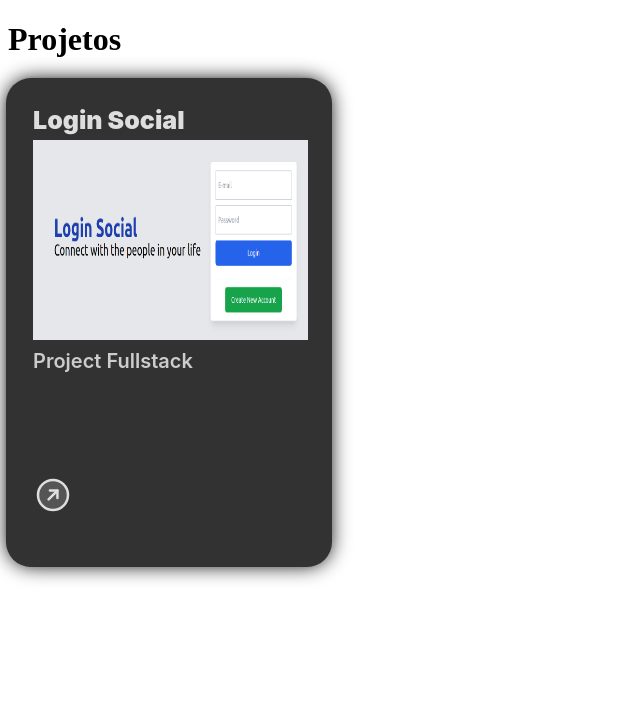
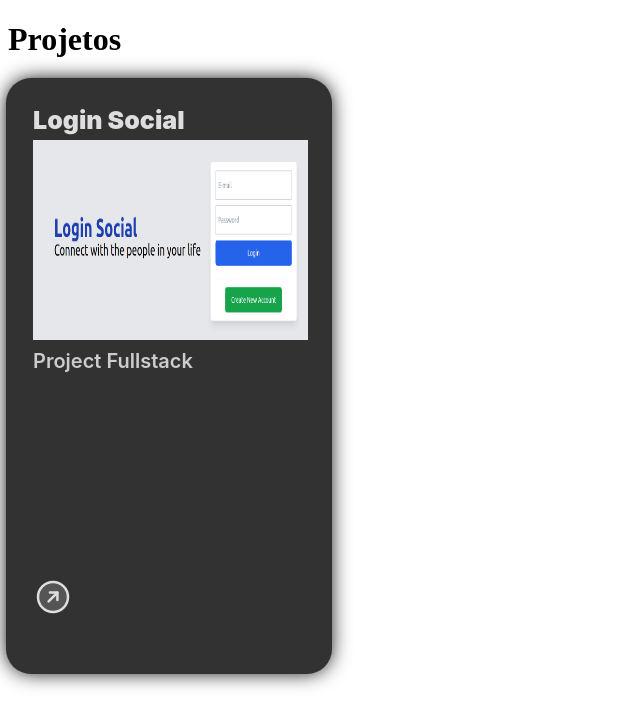
Before and after one commit to ElieltonRamos/ElieltonRamos.github.io, a Next.js app: page /projects in a window 1280 px wide. Shown: the top 726 px of the page, without its empty margins (0-640 px from the left). Built offline with nearby package versions, Linux system fonts and the light colour scheme.

Commit message:
refactor: :art: update card project

```diff
--- a/src/components/cardProject/index.tsx
+++ b/src/components/cardProject/index.tsx
@@ -1,5 +1,9 @@
+'use client'
 import Image from 'next/image';
 import './style.css'
+import Link from 'next/link';
+import { redirect } from 'next/navigation';
+
 
 type CardProjectProps = {
   name: string;
@@ -7,10 +11,11 @@ type CardProjectProps = {
   typeProject: string;
   image: string;
   repo: string;
-  deploy?: string;
+  deploy: string;
 }
 
 function CardProject({ name, description, typeProject, image, repo, deploy }: CardProjectProps) {
+
   return (
     <div className="card h-[357px] w-[275px]">
       <div className="card__title">{name}</div>
@@ -18,9 +23,10 @@ function CardProject({ name, description, typeProject, image, repo, deploy }: Ca
         <Image className='img-project rounded-lg border-2 border-blue-900 z-10' src={image} alt={name} width={275} height={200} />
       </div>
       <div className="card__subtitle">{typeProject}</div>
-      <p className="z-10">{description}</p>
+      <p className="z-10 text-xs">{description}</p>
       <div className="card__wrapper">
         <div className="card__icon">
+          <Link href={deploy} target="_blank" rel="noopener noreferrer">
             <svg color="rgb(224, 223, 220)" style={{ userSelect: 'none', width: '100%', height: '100%', display: 'inline-block', fill: 'rgb(224, 223, 220)', flexShrink: 0, cursor: 'auto' }} viewBox="0 0 256 256" xmlns="http://www.w3.org/2000/svg">
               <g color="rgb(224, 223, 220)">
                 <circle opacity="0.2" r="96" cy="128" cx="128">
@@ -33,8 +39,11 @@ function CardProject({ name, description, typeProject, image, repo, deploy }: Ca
                 </line>
               </g>
             </svg>
+          </Link>
         </div>
-        <Image className='z-10 rounded-full bg-white cursor-pointer shadow-black shadow-md' src="/github.svg" alt="github" width={70} height={80} />
+        <Link className='z-10' href={repo} target="_blank" rel="noopener noreferrer">
+          <Image className='z-10 hover:bg-accent rounded-full bg-white cursor-pointer shadow-black shadow-md' src="/github.svg" alt="github" width={70} height={80} />
+        </Link>
       </div>
     </div>
   );
--- /dev/null
+++ b/src/data/projects.ts
@@ -0,0 +1,12 @@
+const projects = [
+  {
+    name: 'Login Social',
+    description: 'Um sistema de blog completo desenvolvido em Node.js e orquestrado com Docker. O frontend foi construído com React JS, Vite e Tailwind CSS. O backend foi construído com Express, Sequelize, node, TypeScript.',
+    typeProject: 'Project Fullstack',
+    image: '/loginSocial.png',
+    repo: 'https://github.com/ElieltonRamos/project-fullstack-login-social',
+    deploy: 'https://login-social-one.vercel.app'
+  },
+]
+
+export default projects;
--- a/src/pages/projects.tsx
+++ b/src/pages/projects.tsx
@@ -1,18 +1,12 @@
 import CardProject from "@/components/cardProject";
+import projects from "@/data/projects";
 
 function Projects() {
   return (
     <main className="min-h-screen min-w-screen bg-lilac">
       <h1 className="text-4xl font-bold">Projetos</h1>
       <section className="flex items-center justify-center">
-        <CardProject
-          name="Login Social"
-          description="Uma plataforma onde e possivel fazer posts"
-          typeProject="Project Fullstack"
-          image="/loginSocial.png"
-          repo="https://github.com/ElieltonRamos/project-fullstack-login-social"
-          deploy="login-social-one.vercel.app/"
-        />
+        {projects.map((project) => (<CardProject key={project.name} {...project} />))}
       </section>
     </main>
   )
--- a/tailwind.config.ts
+++ b/tailwind.config.ts
@@ -23,7 +23,8 @@ const config: Config = {
         'light-fade': 'hsl(274, 4%, 16%)',
         'mint': 'hsl(316, 30%, 36%)',
         'slate-blue': '#191970',
-        'lilac':'hsl(263, 29%, 32%)'
+        'lilac':'hsl(263, 29%, 32%)',
+        'accent': '#BC8D66'
       }
     },
   },
```
Lines whose indentation alone changed are shown as unchanged.
